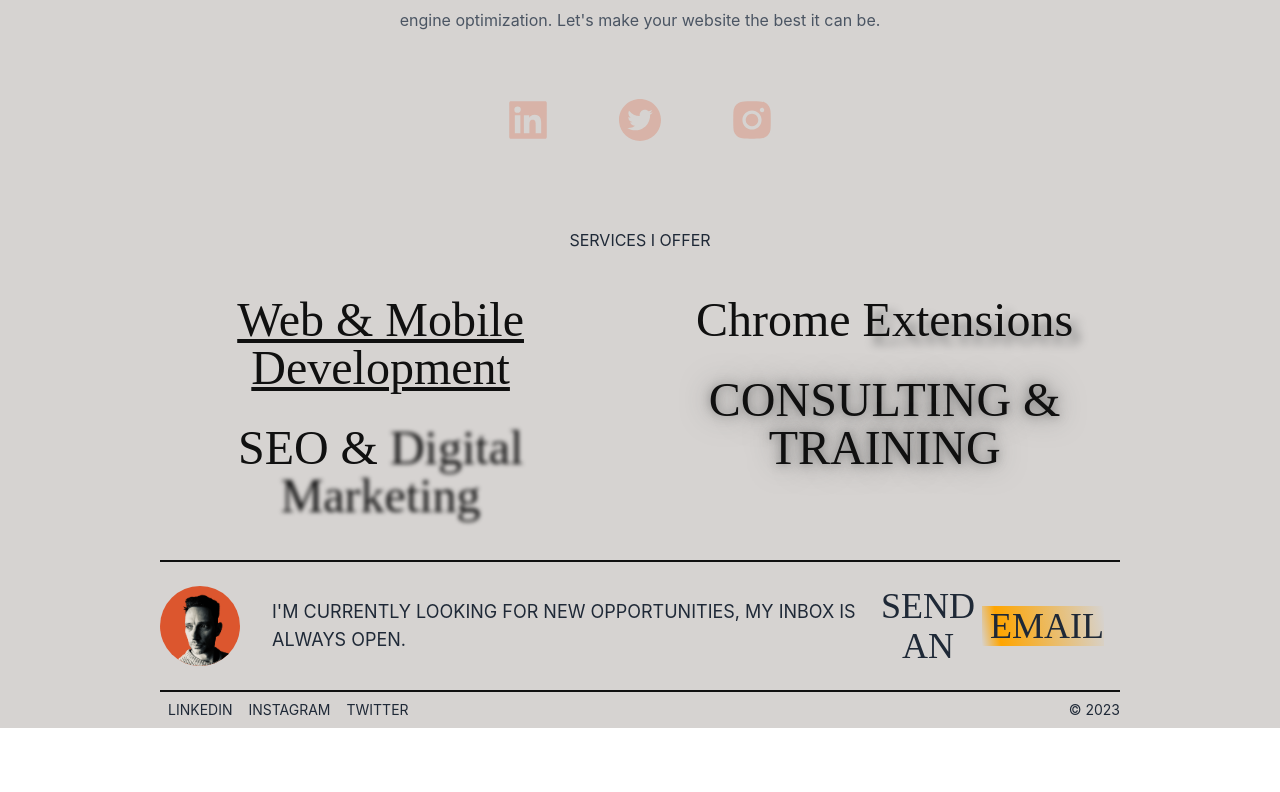
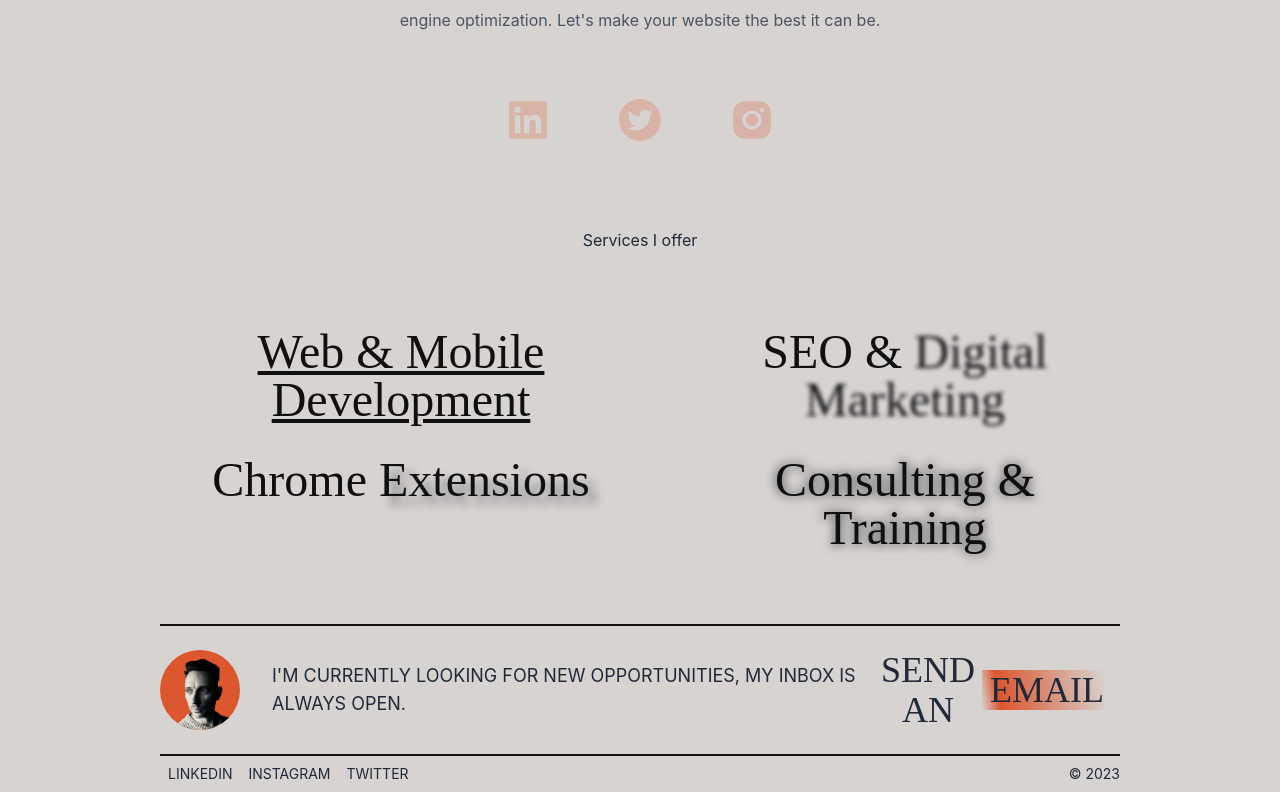
Before and after one commit to francoisbeyers/portfolio, a Next.js app: page / in a window 1280 px wide. Shown: the part 640-1432 px from the top of the page. Before the commit the page ends 1368 px from the top, so only its background shows below. Built offline with nearby package versions, Linux system fonts and the light colour scheme; no server answers.

Commit message:
fine tuning

```diff
--- a/pages/index.js
+++ b/pages/index.js
@@ -6,8 +6,7 @@ import {
   AiFillInstagram,
   AiOutlineRedEnvelope,
 } from "react-icons/ai";
-import { BsFillMoonStarsFill } from "react-icons/bs";
-import francois from "../public/avatar.png";
+
 import avatar from "../public/avatar_profile.png";
 import code from "../public/code.png";
 import design from "../public/design.png";
@@ -84,33 +83,27 @@ export default function Home() {
         <section>
           <div>
             <div className="py-10 text-center">
-              <h3 className="py-1 text-gray-800 uppercase ">
-                Services I offer
-              </h3>
+              <h3 className="py-1 text-gray-800 ">Services I offer</h3>
             </div>
-            <div className="justify-center space-y-5 md:columns-2 md:flex md:gap-12 md:space-y-0">
+            <div className="justify-center mt-8 mb-8 space-y-8 md:columns-2 md:flex md:gap-12 md:space-y-0">
               <div className="space-y-8">
                 <h3 className="text-4xl font-thin text-center underline md:text-5xl font-amiri text-dark-grey">
                   Web & Mobile Development
                 </h3>
-                <h3 className="text-4xl font-thin text-center md:text-5xl font-amiri text-dark-grey">
-                  SEO &{" "}
-                  <span style={{ filter: "blur(2px)" }}>Digital Marketing</span>
-                </h3>
-              </div>
-              <div className="space-y-8">
                 <h3 className="text-4xl font-thin text-center md:text-5xl font-amiri text-dark-grey">
                   Chrome{" "}
                   <span style={{ filter: "drop-shadow(8px 8px 5px gray)" }}>
                     Extensions
                   </span>
                 </h3>
-                {/* <h3 className="text-4xl font-thin text-center md:text-5xl font-amiri text-dark-grey">
-                  Consulting &{" "}
-                  <span style={{ filter: "blur(2px)" }}>Training</span>
-                </h3> */}
+              </div>
+              <div className="space-y-8">
+                <h3 className="text-4xl font-thin text-center md:text-5xl font-amiri text-dark-grey">
+                  SEO &{" "}
+                  <span style={{ filter: "blur(2px)" }}>Digital Marketing</span>
+                </h3>
                 <h3
-                  className="text-4xl font-thin text-center uppercase md:text-5xl font-amiri text-dark-grey"
+                  className="text-4xl font-thin text-center md:text-5xl font-amiri text-dark-grey"
                   style={{
                     animation: "glow 2s ease-in-out infinite alternate",
                   }}
@@ -221,7 +214,7 @@ export default function Home() {
                   className="pl-2"
                   style={{
                     backgroundImage:
-                      "linear-gradient(-100deg, rgba(255, 255, 255, 0), orange 85%, rgba(255, 255, 255, 0))",
+                      "linear-gradient(-100deg, rgba(255, 255, 255, 0), #dc562e 85%, rgba(255, 255, 255, 0))",
                   }}
                 >
                   email
--- a/styles/globals.css
+++ b/styles/globals.css
@@ -28,7 +28,7 @@ a {
     text-shadow: 0 0 20px #5b5b5b;
   }
   to {
-    text-shadow: 0 0 30px #6b6b6b, 0 0 10px #7b7b7b;
+    text-shadow: 0 0 10px #6b6b6b, 0 0 10px #7b7b7b;
   }
 }
 
```
Also changed, not shown: public/avatar.png (deleted), public/avatar_profile.png.
